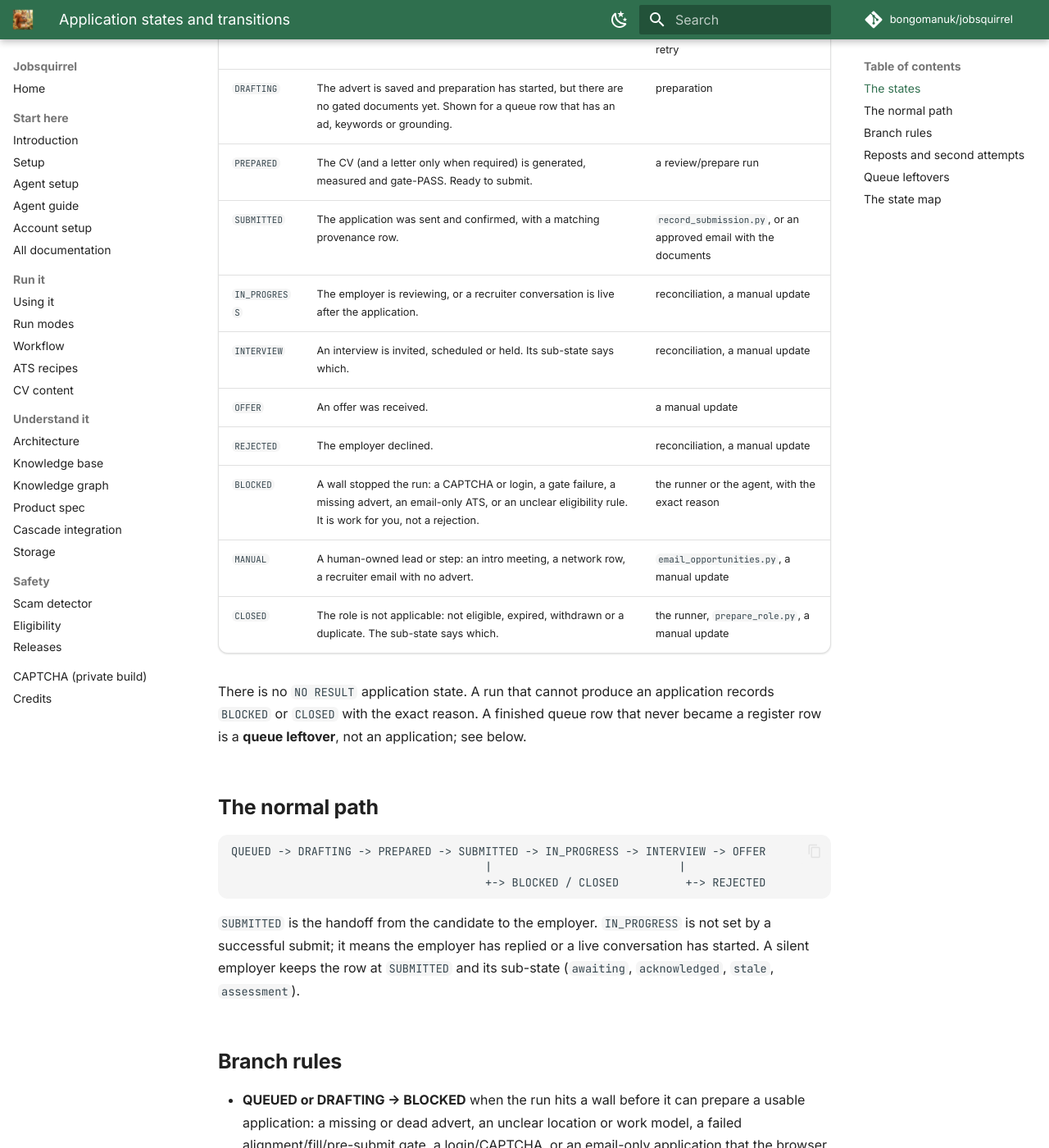
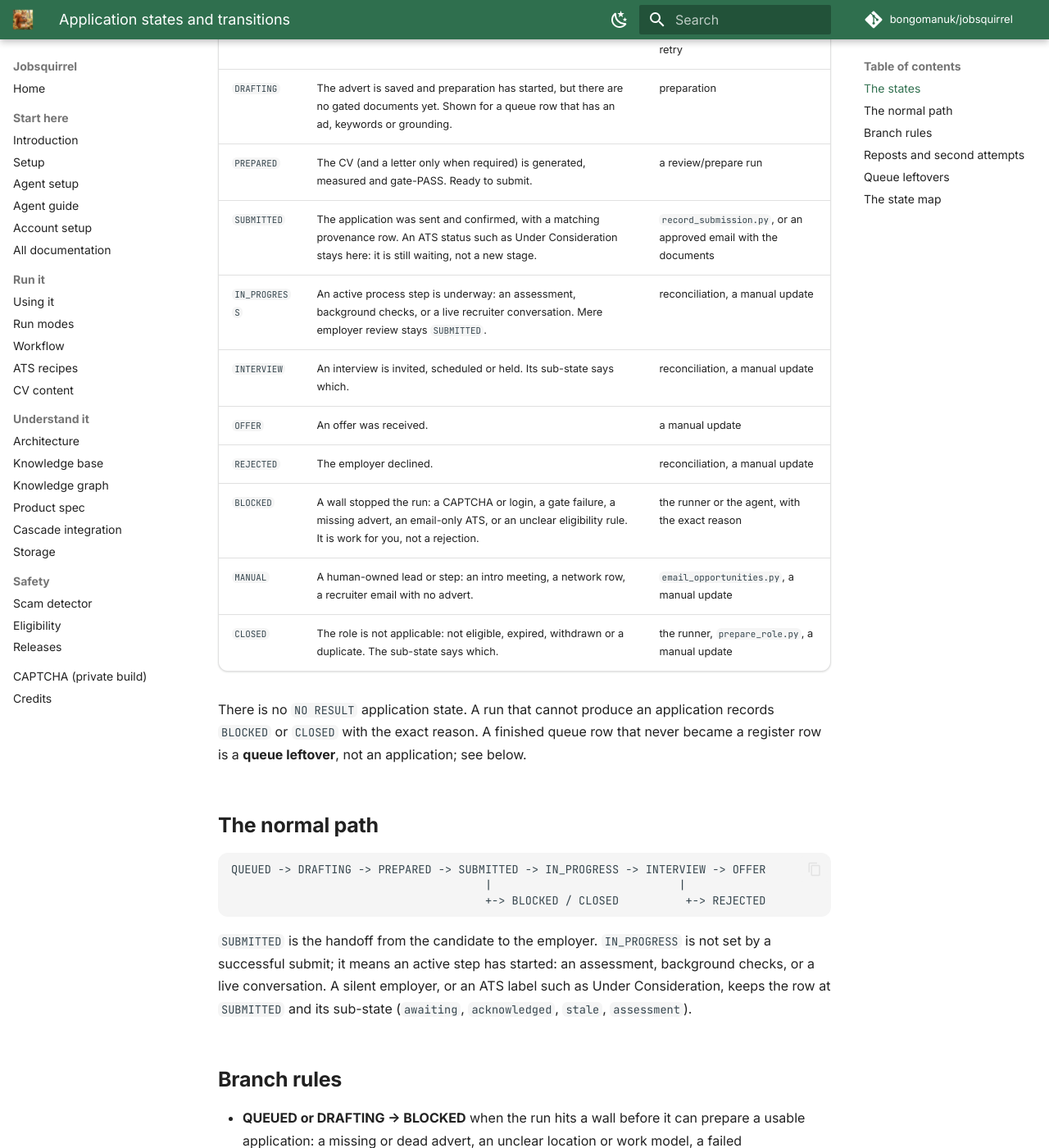
Before and after one commit to bongomanuk/jobsquirrel, an MkDocs documentation site: the page built from docs/STATE-MODEL.md, in a window 1280 px wide and 1400 px high, scrolled down 400 px. Shown: the whole window at 82% size. Built offline with MkDocs 1.6.1 and Material for MkDocs 9.7.7, drawn with Linux system fonts in a browser that asks for light colours; comment, search, counter and statistics services are not loaded.

Commit message:
Keep a sent application SUBMITTED while the ATS reviews it
Under Consideration is a review label, not a new process step. A row with a
sent, confirmed application now stays SUBMITTED/acknowledged; IN_PROGRESS is
reserved for an assessment, background checks or a live conversation. Warner was
moved back to SUBMITTED with its Workday confirmation and Under Consideration
status in the note.

````diff
--- a/docs/STATE-MODEL.md
+++ b/docs/STATE-MODEL.md
@@ -11,8 +11,8 @@ application. The queue is work to do; a finished queue row is not a state.
 | `QUEUED` | In the apply queue. Nothing has been prepared or sent. | discovery, the dashboard, a retry |
 | `DRAFTING` | The advert is saved and preparation has started, but there are no gated documents yet. Shown for a queue row that has an ad, keywords or grounding. | preparation |
 | `PREPARED` | The CV (and a letter only when required) is generated, measured and gate-PASS. Ready to submit. | a review/prepare run |
-| `SUBMITTED` | The application was sent and confirmed, with a matching provenance row. | `record_submission.py`, or an approved email with the documents |
-| `IN_PROGRESS` | The employer is reviewing, or a recruiter conversation is live after the application. | reconciliation, a manual update |
+| `SUBMITTED` | The application was sent and confirmed, with a matching provenance row. An ATS status such as Under Consideration stays here: it is still waiting, not a new stage. | `record_submission.py`, or an approved email with the documents |
+| `IN_PROGRESS` | An active process step is underway: an assessment, background checks, or a live recruiter conversation. Mere employer review stays `SUBMITTED`. | reconciliation, a manual update |
 | `INTERVIEW` | An interview is invited, scheduled or held. Its sub-state says which. | reconciliation, a manual update |
 | `OFFER` | An offer was received. | a manual update |
 | `REJECTED` | The employer declined. | reconciliation, a manual update |
@@ -34,8 +34,9 @@ QUEUED -> DRAFTING -> PREPARED -> SUBMITTED -> IN_PROGRESS -> INTERVIEW -> OFFER
 ```
 
 `SUBMITTED` is the handoff from the candidate to the employer. `IN_PROGRESS` is
-not set by a successful submit; it means the employer has replied or a live
-conversation has started. A silent employer keeps the row at `SUBMITTED` and its
+not set by a successful submit; it means an active step has started: an
+assessment, background checks, or a live conversation. A silent employer, or an
+ATS label such as Under Consideration, keeps the row at `SUBMITTED` and its
 sub-state (`awaiting`, `acknowledged`, `stale`, `assessment`).
 
 ## Branch rules
````
Also changed, not shown: docs/USING-IT.md (+1 -1 lines), 3 other files.
